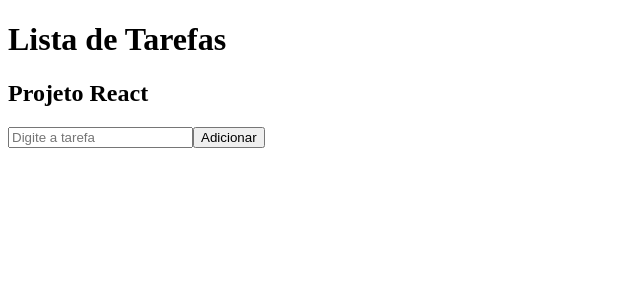
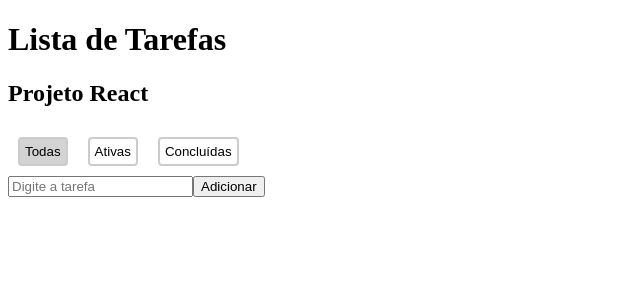
Before and after one commit to kayofabio/lista-tarefas, a React (Vite) app: page / in a window 1280 px wide. Shown: the top 300 px of the page, without its empty margins (0-640 px from the left). Built offline with nearby package versions, Linux system fonts and the light colour scheme.

Commit message:
Componente Filtro criado

```diff
--- a/src/App.jsx
+++ b/src/App.jsx
@@ -1,11 +1,20 @@
 import Header from "./components/Header";
 import FormularioTarefa from "./components/FormularioTarefa";
 import TarefaItem from "./components/TarefaItem";
+import Filtros from "./components/Filtros";
 import { useState } from "react";
+import "./styles/App.css";
 
 function App() {
 
   const [tarefas, setTarefas] = useState([]);
+
+  const [filtro, setFiltro] = useState("todas");
+  const tarefasFiltradas = tarefas.filter(tarefa => {
+    if (filtro === "ativas") return !tarefa.concluida;
+    if (filtro === "concluidas") return tarefa.concluida;
+    return true;
+  });
 
   function adicionarTarefa(texto) {
     const novaTarefa = {
@@ -31,10 +40,12 @@
     <>
       <Header titulo="Lista de Tarefas" subtitulo="Projeto React" />
 
+      <Filtros filtro={filtro} setFiltro={setFiltro} />
+
       <FormularioTarefa adicionarTarefa={adicionarTarefa} />
 
       <ul>
-        {tarefas.map((tarefa) => (
+        {tarefasFiltradas.map((tarefa) => (
           <TarefaItem
             key={tarefa.id}
             tarefa={tarefa}
--- /dev/null
+++ b/src/components/Filtros.jsx
@@ -0,0 +1,11 @@
+function Filtros({filtro, setFiltro})  {
+    return (
+        <div>
+            <button className="filtro" onClick={() => setFiltro("todas")} style={{ backgroundColor: filtro === "todas" ? "lightgray" : "white" }}>Todas</button>
+            <button className="filtro" onClick={() => setFiltro("ativas")} style={{ backgroundColor: filtro === "ativas" ? "lightgray" : "white" }}>Ativas</button>
+            <button className="filtro" onClick={() => setFiltro("concluidas")} style={{ backgroundColor: filtro === "concluidas" ? "lightgray" : "white" }}>Concluídas</button>
+        </div>
+    );
+}
+
+export default Filtros;
--- a/src/components/TarefaItem.jsx
+++ b/src/components/TarefaItem.jsx
@@ -1,5 +1,3 @@
-import { useState } from "react";
-
 function TarefaItem({ tarefa, concluirTarefa, removerTarefa }) {
     return (
         <li>
--- a/src/styles/app.css
+++ b/src/styles/app.css
@@ -0,0 +1,8 @@
+.filtro {
+    outline: none;
+    padding: 5px;
+    margin: 10px;
+    border: 2px solid #ccc;
+    cursor: pointer;
+    border-radius: 4px;
+}
```
